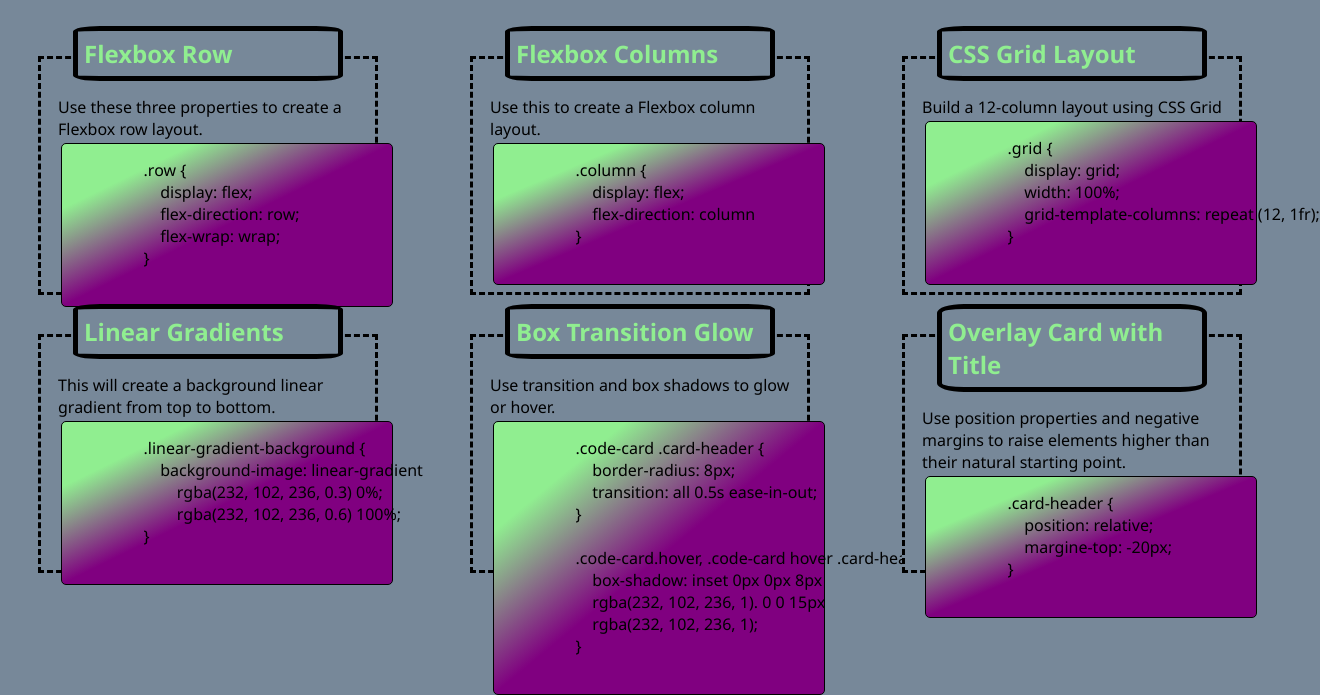
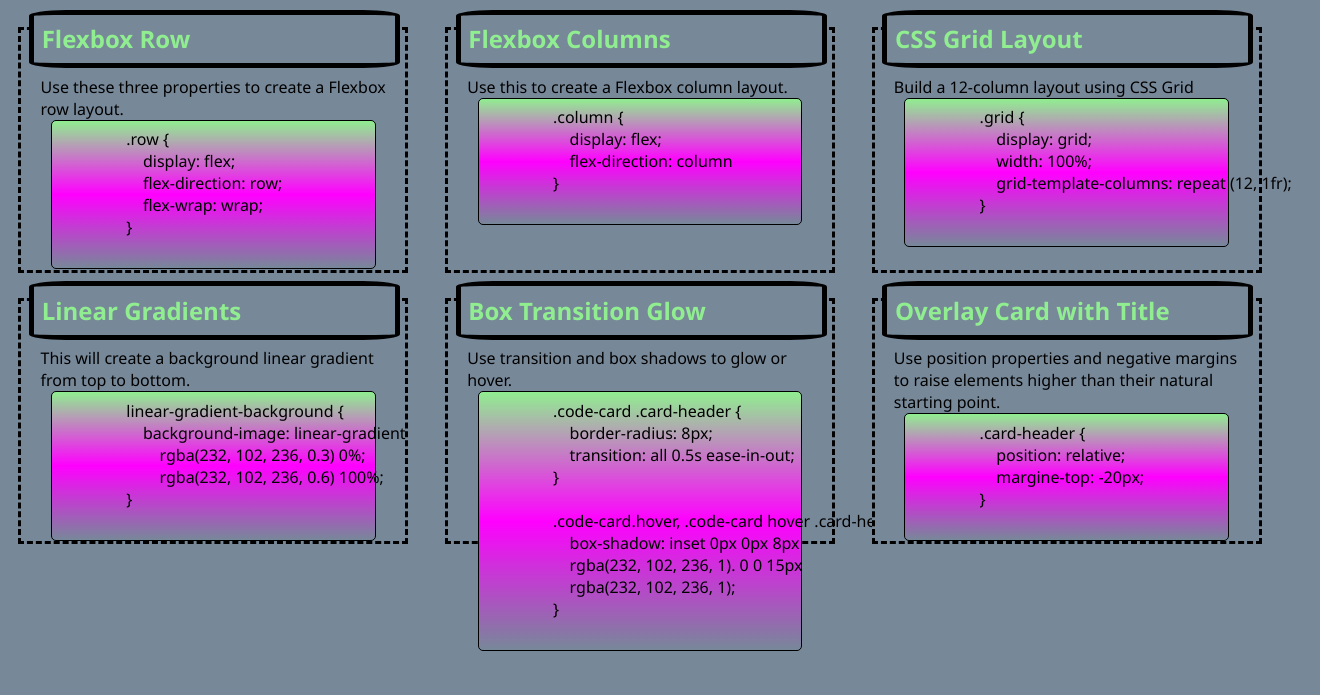
Before and after one commit to DianGigrich/CSSCheatSheet, a plain HTML site: page index.html in a window 1280 px wide. Shown: the part 150-845 px from the top of the page, 1320 px wide, since content can reach past the window. After the commit the page ends 801 px from the top, so only its background shows below. Drawn offline with Linux system fonts and the light colour scheme.

Commit message:
fixed it up all nice

```diff
--- a/Assets/style.css
+++ b/Assets/style.css
@@ -15,59 +15,52 @@ header {
     justify-content: center;
     text-align:center;
     margin: 3%;
-    width: 50%;
+
 }
 
 main {
     display:flex;
     flex-wrap: wrap;
-    align-content:center;
+    justify-content: space-around;
 }
 
-.grid {
-    display: grid;
-    place-items: center;
-    flex-wrap:wrap;
-    align-content: space-around;
-    padding: 20px;
-    margin:20px;
-    gap: 8%;
-    grid-template-columns: repeat(3, 1fr);
+article {
+    height: 30vh;
+    width: 30%;
+    display:flex;
+    flex-direction: column;
+    border: 3px dashed;
+    margin: 1%;
+
+}
+article > * {
+    width:90%;
+    margin:0 auto;
 }
 
 h2 {
     padding: 2%;
-    margin: 5%;
+    margin: 2% 2%;
     border: 5px solid black;
     border-radius: 10%;
     position: relative;
-    margin-top: -50px;
-}
-
-.box {
-    display:flex;
-    flex-direction: column;
-    height: 200px;
-    width: 300px;
-    border: 3px dashed;
-    padding: 5%;
+    margin-top: -20px;
 }
 
 pre {
+    width: 80%;
     border: 1px solid;
-    margin: 1%;
-    padding: 5%;
-    width: 100%;
+    padding: 2%;
     border-radius: 5px;
     user-select:all;
-    background: linear-gradient(to bottom right, lightgreen 20%, purple 50%);
+    background: linear-gradient(to bottom, lightgreen, #ff00ff, lightslategray);
 }
 
 
-.box:hover {
+article:hover, article:hover h2{
     border-radius: 8px;
     transition: all 0.5s ease-in-out;
-    box-shadow: 0px 0px 10px lightgreen;
+    box-shadow: 0px 0px 10px 5px lightgreen;
 }
 
 @media screen and (max-width: 992px) {
--- a/index.html
+++ b/index.html
@@ -11,12 +11,14 @@
 <body>
     <header>
         <h1>CSS Snippet Cheatsheet</h1>
-        <p>Ever have trouble recalling the exact syntx for your favorite CSS code? Git it a permanent home and add it ot this page! Select any snippet below and it'll automatically select all the code for you to copy.
+        <p>Ever have trouble recalling the exact syntx for your favorite CSS code?
+        </p>
+        <p>Give it a permanent home and add it ot this page! Select any snippet below and it'll automatically select all the code for you to copy.
         </p>
     </header>
 
-    <main class="grid">
-        <article class="box">
+    <main>
+        <article>
 
             <h2>Flexbox Row</h2>
             <p>Use these three properties to create a Flexbox row layout.</p>
@@ -29,7 +31,7 @@
             </pre>
         </article>
 
-        <article class="box">
+        <article>
             <h2>Flexbox Columns</h2>
             <p>Use this to create a Flexbox column layout.</p>
             <pre>
@@ -40,7 +42,7 @@
             </pre>
         </article>
 
-        <article class="box">
+        <article>
             <h2>CSS Grid Layout</h2>
             <p>Build a 12-column layout using CSS Grid</p>
             <pre>
@@ -52,11 +54,11 @@
             </pre>
         </article>
 
-        <article class="box">
+        <article>
             <h2>Linear Gradients</h2>
             <p>This will create a background linear gradient from top to bottom.</p>
             <pre>
-                .linear-gradient-background {
+                linear-gradient-background {
                     background-image: linear-gradient
                         rgba(232, 102, 236, 0.3) 0%;
                         rgba(232, 102, 236, 0.6) 100%;
@@ -64,7 +66,7 @@
             </pre>
         </article>
 
-        <article class="box">
+        <article>
             <h2>Box Transition Glow</h2>
             <p>Use transition and box shadows to glow or hover.</p>
             <pre>
@@ -81,7 +83,7 @@
             </pre>
         </article>
 
-        <article class="box">
+        <article>
             <h2>Overlay Card with Title</h2>
             <p>Use position properties and negative margins to raise elements higher than their natural starting point.</p>
             <pre>
```
